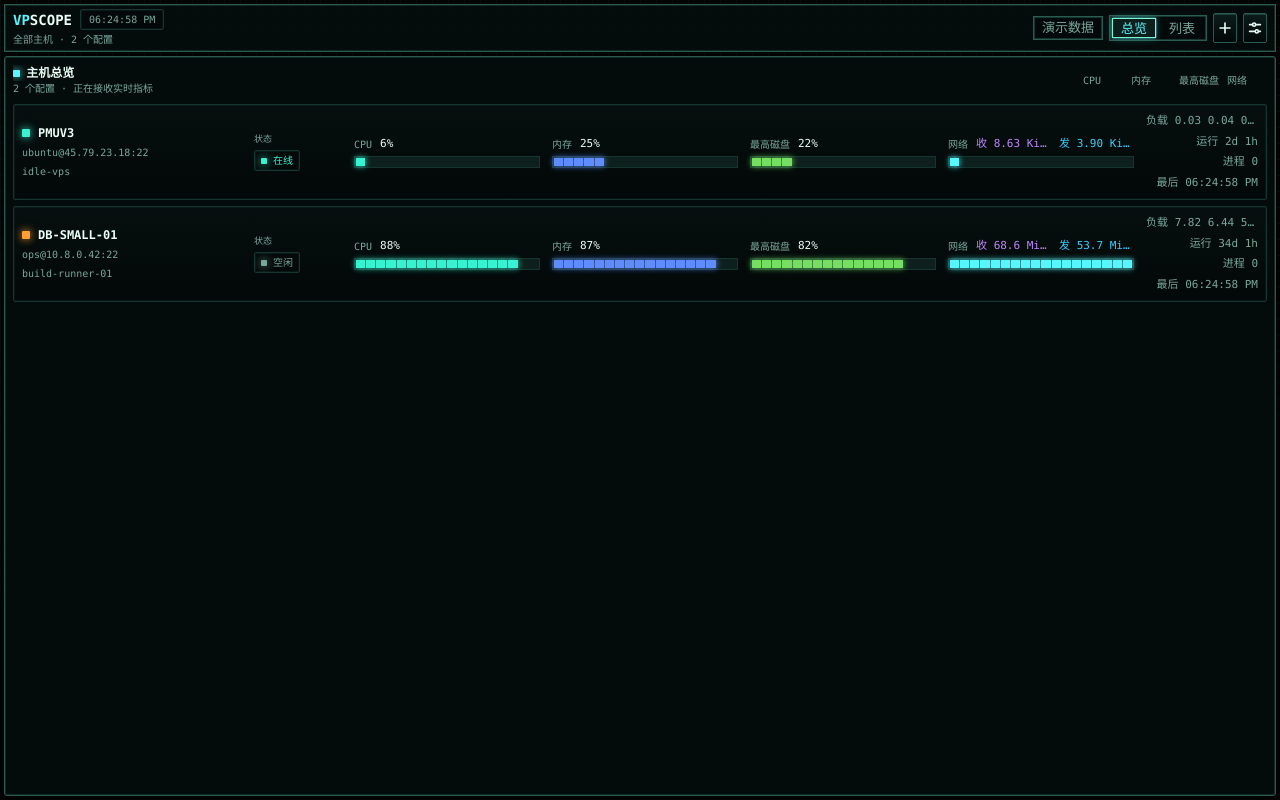
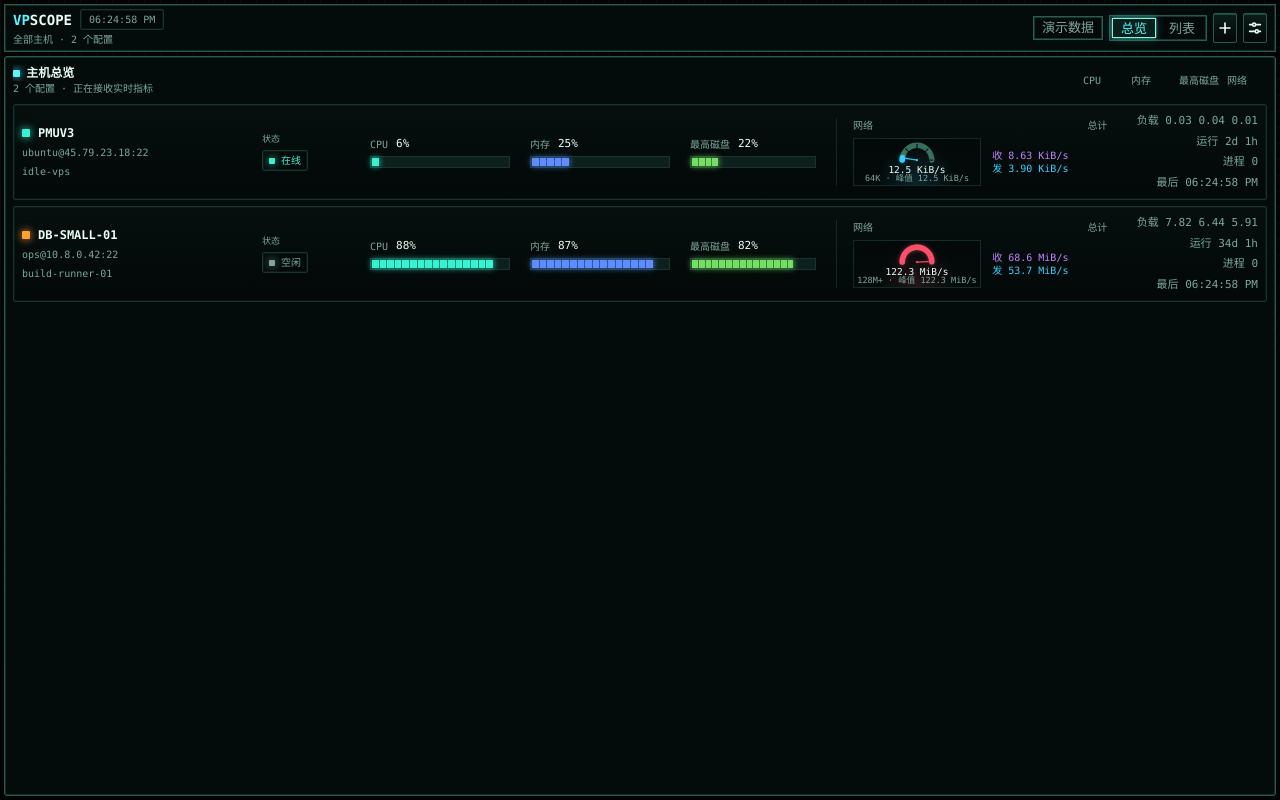
Before and after one commit to YBFACC/VPScope, a React (Vite) app in the folder web/: page / in a window 1280 px wide. Built offline with nearby package versions, Linux system fonts and the light colour scheme.

Commit message:
Adjust overview network gauge layout

```diff
--- a/web/src/features/dashboard/DashboardPage.tsx
+++ b/web/src/features/dashboard/DashboardPage.tsx
@@ -45,6 +45,7 @@ export function DashboardPage() {
   const isSubscribing = useMetricsStore((state) => state.isSubscribing);
   const ingestMetricsError = useMetricsStore((state) => state.ingestMetricsError);
   const snapshots = useMetricsStore((state) => state.snapshots);
+  const histories = useMetricsStore((state) => state.histories);
   const errorsByHost = useMetricsStore((state) => state.errorsByHost);
   const alertSettings = useAlertSettingsStore((state) => state.settings);
   const loadAlertSettings = useAlertSettingsStore((state) => state.load);
@@ -250,6 +251,7 @@ export function DashboardPage() {
               <OverviewPage
                 hosts={hosts}
                 snapshots={snapshots}
+                histories={histories}
                 connectionStates={connectionStates}
                 errorsByHost={errorsByHost}
                 isSubscribing={isSubscribing}
--- a/web/src/features/overview/OverviewPage.tsx
+++ b/web/src/features/overview/OverviewPage.tsx
@@ -1,12 +1,15 @@
 import clsx from "clsx";
 import { HostConnectionBadge } from "@/features/hosts/HostConnectionBadge";
 import { useI18n } from "@/i18n/useI18n";
-import { formatBytes, formatDateTime, formatDuration, formatPercent, formatRate } from "@/lib/format";
+import { formatDateTime, formatDuration, formatPercent, formatRate } from "@/lib/format";
+import type { HistoryPoint } from "@/lib/historyBuffer";
+import type { MetricHistory } from "@/stores/metricsStore";
 import type { AppError, HostConfig, HostConnectionState, HostSnapshot } from "@/types/contracts";
 
 type OverviewPageProps = {
   hosts: HostConfig[];
   snapshots: Record<string, HostSnapshot | undefined>;
+  histories: Record<string, MetricHistory | undefined>;
   connectionStates: Record<string, HostConnectionState | undefined>;
   errorsByHost: Record<string, AppError | undefined>;
   isSubscribing: boolean;
@@ -40,6 +43,129 @@ function maxDiskPercent(snapshot?: HostSnapshot) {
 
 function sumNetwork(snapshot: HostSnapshot | undefined, key: "rxBytesPerSec" | "txBytesPerSec") {
   return snapshot?.network.reduce((total, iface) => total + iface[key], 0) ?? 0;
+}
+
+function aggregateNetworkHistory(
+  history: MetricHistory | undefined,
+  key: "rx" | "tx",
+  fallbackValue: number | undefined,
+) {
+  const pointsByTimestamp = new Map<number, number>();
+
+  for (const ifaceHistory of Object.values(history?.networkByInterface ?? {})) {
+    for (const point of ifaceHistory[key]) {
+      pointsByTimestamp.set(point.ts, (pointsByTimestamp.get(point.ts) ?? 0) + point.value);
+    }
+  }
+
+  const points = Array.from(pointsByTimestamp, ([ts, value]) => ({ ts, value })).sort((left, right) => left.ts - right.ts);
+
+  if (points.length > 0) {
+    return points;
+  }
+
+  return fallbackValue === undefined ? [] : [{ ts: 0, value: fallbackValue }];
+}
+
+const networkGaugeBands = [
+  { max: 64 * 1024, label: "64K", tone: "var(--color-network-tx)" },
+  { max: 1024 * 1024, label: "1M", tone: "var(--color-accent)" },
+  { max: 16 * 1024 * 1024, label: "16M", tone: "var(--color-warning)" },
+  { max: 128 * 1024 * 1024, label: "128M+", tone: "var(--color-danger)" },
+] as const;
+
+function networkGaugeRatio(rateBytesPerSec: number) {
+  if (rateBytesPerSec <= 0) {
+    return 0;
+  }
+
+  const bandIndex = networkGaugeBands.findIndex((band) => rateBytesPerSec <= band.max);
+
+  if (bandIndex === -1) {
+    return 1;
+  }
+
+  const previousMax = bandIndex === 0 ? 0 : networkGaugeBands[bandIndex - 1].max;
+  const bandRange = networkGaugeBands[bandIndex].max - previousMax;
+  const bandProgress = bandRange > 0 ? (rateBytesPerSec - previousMax) / bandRange : 1;
+
+  return Math.min(1, (bandIndex + Math.max(0, Math.min(1, bandProgress))) / networkGaugeBands.length);
+}
+
+function networkGaugeBand(rateBytesPerSec: number) {
+  const band = networkGaugeBands.find((item) => rateBytesPerSec <= item.max);
+
+  return band ?? networkGaugeBands[networkGaugeBands.length - 1];
+}
+
+function gaugePoint(angleDegrees: number, radius: number) {
+  const radians = (angleDegrees * Math.PI) / 180;
+
+  return {
+    x: 42 + Math.cos(radians) * radius,
+    y: 42 + Math.sin(radians) * radius,
+  };
+}
+
+function gaugeArc(endRatio: number) {
+  const startAngle = 180;
+  const endAngle = 180 + endRatio * 180;
+  const start = gaugePoint(startAngle, 31);
+  const end = gaugePoint(endAngle, 31);
+
+  return `M ${start.x.toFixed(2)} ${start.y.toFixed(2)} A 31 31 0 0 1 ${end.x.toFixed(2)} ${end.y.toFixed(2)}`;
+}
+
+function totalNetworkPeak(rxHistory: Array<HistoryPoint<number>>, txHistory: Array<HistoryPoint<number>>, currentRate: number) {
+  const totalsByTimestamp = new Map<number, number>();
+
+  for (const point of rxHistory) {
+    totalsByTimestamp.set(point.ts, (totalsByTimestamp.get(point.ts) ?? 0) + point.value);
+  }
+
+  for (const point of txHistory) {
+    totalsByTimestamp.set(point.ts, (totalsByTimestamp.get(point.ts) ?? 0) + point.value);
+  }
+
+  return Math.max(currentRate, ...totalsByTimestamp.values());
+}
+
+function NetworkSpeedGauge({ rate, peak, peakLabel }: { rate: number; peak: number; peakLabel: string }) {
+  const ratio = networkGaugeRatio(rate);
+  const band = networkGaugeBand(rate);
+  const needleAngle = 180 + ratio * 180;
+  const needle = gaugePoint(needleAngle, 24);
+
+  return (
+    <div className="overview-network-gauge" style={{ color: band.tone }} aria-hidden="true">
+      <svg className="overview-network-gauge-svg" viewBox="0 0 84 52" preserveAspectRatio="xMidYMid meet">
+        <path d={gaugeArc(1)} className="overview-network-gauge-track" />
+        {networkGaugeBands.map((_, index) => {
+          const angle = 180 + ((index + 1) / networkGaugeBands.length) * 180;
+          const inner = gaugePoint(angle, 25);
+          const outer = gaugePoint(angle, 33);
+
+          return (
+            <line
+              key={index}
+              x1={inner.x.toFixed(2)}
+              y1={inner.y.toFixed(2)}
+              x2={outer.x.toFixed(2)}
+              y2={outer.y.toFixed(2)}
+              className="overview-network-gauge-tick"
+            />
+          );
+        })}
+        {ratio > 0 ? <path d={gaugeArc(ratio)} className="overview-network-gauge-fill" /> : null}
+        <line x1="42" y1="42" x2={needle.x.toFixed(2)} y2={needle.y.toFixed(2)} className="overview-network-gauge-needle" />
+        <circle cx="42" cy="42" r="2.4" className="overview-network-gauge-pin" />
+      </svg>
+      <div className="overview-network-gauge-value tabular-nums">{formatRate(rate)}</div>
+      <div className="overview-network-gauge-peak tabular-nums">
+        {band.label} · {peakLabel} {formatRate(peak)}
+      </div>
+    </div>
+  );
 }
 
 function healthFor(snapshot: HostSnapshot | undefined, connection?: HostConnectionState, error?: AppError): HostHealth {
@@ -134,29 +260,43 @@ function NetworkMetricCell({
   txLabel,
   rxValue,
   txValue,
-  meter,
+  totalLabel,
+  peakLabel,
+  rxHistory,
+  txHistory,
 }: {
   label: string;
   rxLabel: string;
   txLabel: string;
   rxValue: string;
   txValue: string;
-  meter?: number;
+  totalLabel: string;
+  peakLabel: string;
+  rxHistory: Array<HistoryPoint<number>>;
+  txHistory: Array<HistoryPoint<number>>;
 }) {
+  const rxRate = rxHistory.at(-1)?.value ?? 0;
+  const txRate = txHistory.at(-1)?.value ?? 0;
+  const totalRate = rxRate + txRate;
+  const peakRate = totalNetworkPeak(rxHistory, txHistory, totalRate);
+
   return (
-    <div className="min-w-0">
+    <div className="overview-network-cell">
       <div className={metricHeaderClass}>
         <span className={metricLabelClass}>{label}</span>
-        <div className="flex min-w-0 justify-end gap-2 overflow-hidden tabular-nums">
-          <span className="min-w-0 truncate text-[var(--color-network-rx)]">
+        <span className="min-w-0 truncate text-right text-[10px] uppercase text-[var(--color-text-muted)]">{totalLabel}</span>
+      </div>
+      <div className="overview-network-speed">
+        <NetworkSpeedGauge rate={totalRate} peak={peakRate} peakLabel={peakLabel} />
+        <div className="overview-network-rates tabular-nums">
+          <span className="text-[var(--color-network-rx)]">
             {rxLabel} {rxValue}
           </span>
-          <span className="min-w-0 truncate text-[var(--color-network-tx)]">
+          <span className="text-[var(--color-network-tx)]">
             {txLabel} {txValue}
           </span>
         </div>
       </div>
-      <MiniMeter value={meter} color="var(--color-accent)" />
     </div>
   );
 }
@@ -164,6 +304,7 @@ function NetworkMetricCell({
 export function OverviewPage({
   hosts,
   snapshots,
+  histories,
   connectionStates,
   errorsByHost,
   isSubscribing,
@@ -203,6 +344,9 @@ export function OverviewPage({
             const diskPercent = maxDiskPercent(snapshot);
             const rx = sumNetwork(snapshot, "rxBytesPerSec");
             const tx = sumNetwork(snapshot, "txBytesPerSec");
+            const history = histories[host.id];
+            const rxHistory = aggregateNetworkHistory(history, "rx", snapshot ? rx : undefined);
+            const txHistory = aggregateNetworkHistory(history, "tx", snapshot ? tx : undefined);
             const health = healthFor(snapshot, connection, error);
             const healthTone = healthColor(health);
 
@@ -219,7 +363,7 @@ export function OverviewPage({
                   }
                 }}
                 className={clsx(
-                  "pixel-card grid min-h-20 min-w-0 cursor-default grid-cols-[220px_88px_repeat(4,minmax(96px,1fr))_112px] items-center gap-3 p-2 text-[11px] outline-none transition-colors",
+                  "pixel-card grid min-h-20 min-w-0 cursor-default grid-cols-[220px_88px_repeat(2,minmax(96px,1fr))_minmax(120px,0.9fr)_minmax(250px,0.72fr)_152px] items-center gap-x-5 gap-y-3 p-2 text-[11px] outline-none transition-colors",
                   "hover:border-[var(--color-border-strong)] hover:bg-[var(--color-row-hover)] focus:border-[var(--color-accent)] focus:shadow-[inset_3px_0_0_var(--color-accent),var(--shadow-glow)]",
                 )}
               >
@@ -265,7 +409,10 @@ export function OverviewPage({
                   txLabel={t("tx")}
                   rxValue={snapshot ? formatRate(rx) : "--"}
                   txValue={snapshot ? formatRate(tx) : "--"}
-                  meter={snapshot ? Math.min(100, (rx + tx) / 1024 / 1024) : undefined}
+                  totalLabel={t("total")}
+                  peakLabel={t("peak")}
+                  rxHistory={rxHistory}
+                  txHistory={txHistory}
                 />
 
                 <div className="grid min-w-0 gap-1 text-right text-[11px] text-[var(--color-text-muted)]">
--- a/web/src/stores/metricsStore.ts
+++ b/web/src/stores/metricsStore.ts
@@ -15,7 +15,7 @@ export type NetworkInterfaceHistory = {
   tx: Array<HistoryPoint<number>>;
 };
 
-type MetricHistory = {
+export type MetricHistory = {
   cpu: Array<HistoryPoint<number>>;
   memory: Array<HistoryPoint<number>>;
   networkByInterface: Record<string, NetworkInterfaceHistory>;
--- a/web/src/styles.css
+++ b/web/src/styles.css
@@ -555,6 +555,123 @@ input::placeholder {
   vector-effect: non-scaling-stroke;
 }
 
+.overview-network-cell {
+  display: grid;
+  min-width: 0;
+  border-left: 1px solid color-mix(in srgb, var(--color-border-subtle) 72%, transparent);
+  padding-left: 1rem;
+}
+
+.overview-network-speed {
+  display: grid;
+  min-width: 0;
+  width: max-content;
+  max-width: 100%;
+  grid-template-columns: 8rem 7.2rem;
+  align-items: center;
+  gap: 0.7rem;
+}
+
+.overview-network-gauge {
+  display: grid;
+  min-width: 0;
+  grid-template-rows: 1.55rem auto;
+  align-items: end;
+  justify-items: center;
+  overflow: hidden;
+  border: 1px solid color-mix(in srgb, var(--color-border-subtle) 80%, transparent);
+  background:
+    radial-gradient(circle at 50% 96%, color-mix(in srgb, currentColor 13%, transparent), transparent 52%),
+    linear-gradient(180deg, color-mix(in srgb, var(--color-input) 74%, transparent), color-mix(in srgb, var(--color-panel) 68%, transparent));
+  padding: 1px 3px 2px;
+}
+
+.overview-network-gauge-svg {
+  display: block;
+  height: 1.55rem;
+  width: 100%;
+  overflow: visible;
+}
+
+.overview-network-gauge-track,
+.overview-network-gauge-fill,
+.overview-network-gauge-tick {
+  fill: none;
+  stroke-linecap: round;
+  vector-effect: non-scaling-stroke;
+}
+
+.overview-network-gauge-track {
+  stroke: color-mix(in srgb, var(--color-border-strong) 58%, transparent);
+  stroke-width: 5.4;
+  opacity: 0.72;
+}
+
+.overview-network-gauge-fill {
+  stroke: currentColor;
+  stroke-width: 5.4;
+  filter: drop-shadow(0 0 4px color-mix(in srgb, currentColor 52%, transparent));
+}
+
+.overview-network-gauge-tick {
+  stroke: var(--color-panel);
+  stroke-width: 1.2;
+  opacity: 0.86;
+}
+
+.overview-network-gauge-needle {
+  stroke: currentColor;
+  stroke-width: 1.3;
+  stroke-linecap: round;
+  vector-effect: non-scaling-stroke;
+  opacity: 0.94;
+}
+
+.overview-network-gauge-pin {
+  fill: currentColor;
+  opacity: 0.92;
+}
+
+.overview-network-gauge-value {
+  max-width: 100%;
+  color: var(--color-text);
+  font-size: 9.5px;
+  line-height: 1;
+  overflow: hidden;
+  text-align: center;
+  text-overflow: ellipsis;
+  white-space: nowrap;
+}
+
+.overview-network-gauge-peak {
+  max-width: 100%;
+  color: var(--color-text-muted);
+  font-size: 8.5px;
+  line-height: 1.05;
+  overflow: hidden;
+  text-align: center;
+  text-overflow: ellipsis;
+  white-space: nowrap;
+}
+
+.overview-network-rates {
+  display: grid;
+  min-width: 0;
+  width: 7.2rem;
+  overflow: hidden;
+  gap: 0.12rem;
+  font-size: 10px;
+  line-height: 1.15;
+  text-align: left;
+}
+
+.overview-network-rates span {
+  min-width: 0;
+  overflow: hidden;
+  text-overflow: ellipsis;
+  white-space: nowrap;
+}
+
 .btop-dashboard-grid {
   grid-template-columns: minmax(480px, 45fr) minmax(620px, 55fr);
   grid-template-rows: minmax(220px, 30fr) minmax(0, 70fr);
```
